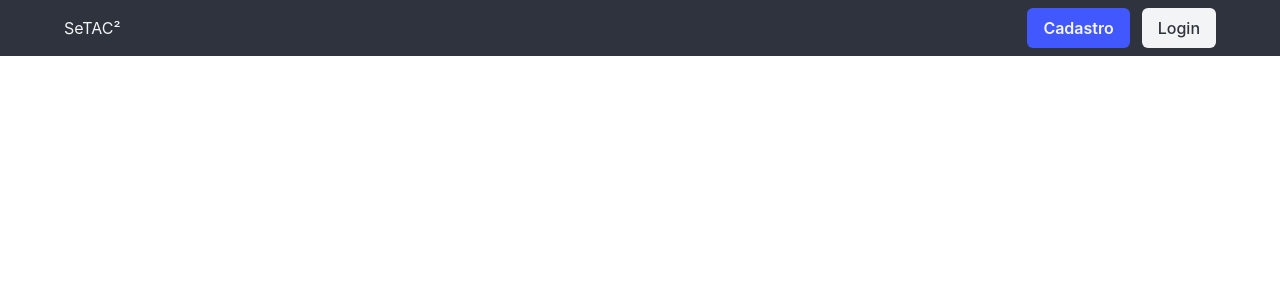
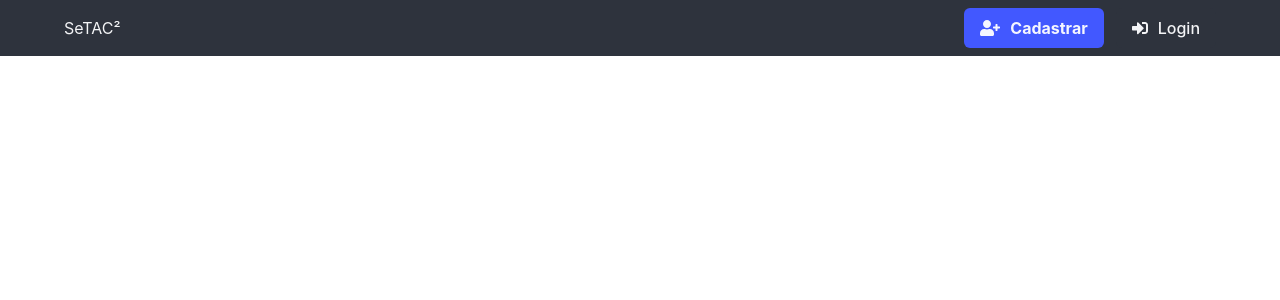
Before and after one commit to NathalieMartins/Setac-Web, a PHP site: page /cadastro.php in a window 1280 px wide. Shown: the top 300 px of the page. Run offline with PHP 8.4, Linux system fonts and the light colour scheme; some libraries are stand-ins or nearby versions.

Commit message:
Adiciona icones nos botões
Signed-off-by: Mikael Messias <mikaelmessias@outlook.com>

```diff
--- a/src/view/css/general.css
+++ b/src/view/css/general.css
@@ -1,12 +1,18 @@
-@media (max-width: 1024px) {
+@media screen and (max-width: 1023px) {
   .container {
     padding-left: 30px;
     padding-right: 30px;
   }
-}
 
-@media screen and (max-width: 1023px) {
   #navbar-menu {
     background-color: rgba(0,0,0,0);
   }
 }
+
+.mr-10 {
+  margin-right: 10px;
+}
+
+.ml-10 {
+  margin-left: 10px;
+}
--- a/src/view/include/navigation.phtml
+++ b/src/view/include/navigation.phtml
@@ -16,32 +16,52 @@
       <div class="navbar-end">
         <div class="navbar-item">
           <div class="field is-grouped is-dark">
-          <?php if($this->titulo === "erro") {?>
+          <?php if($this->modulo === "") {?>
+            <?php if($this->titulo === "erro") {?>
             <a class="button is-link" href="login.php">
               <strong>Voltar</strong>
             </a>
-          <?php } else {?>
+            <?php } else {?>
             <p class="control">
             <?php if($this->titulo === "cadastro") {?>
               <a class="button is-link" href="cadastro.php">
-                <strong>Cadastro</strong>
+                <i class="fas fa-user-plus mr-10"></i>
+                <span class="has-text-weight-bold">Cadastrar</span>
               </a>
             <?php } else { ?>
-              <a class="button is-light" href="cadastro.php">
-                Cadastro
+              <a class="button is-dark" href="cadastro.php">
+                <i class="fas fa-user-plus mr-10"></i>
+                <span>Cadastrar</span>
               </a>
             <?php } ?>
             </p>
             <p class="control">
             <?php if($this->titulo === "login") {?>
               <a class="button is-link" href="login.php">
-                <strong>Login</strong>
+                <i class="fas fa-sign-in-alt mr-10"></i>
+                <span class="has-text-weight-bold">Login</span>
               </a>
             <?php } else { ?>
-              <a class="button is-light" href="login.php">
-                Login
+              <a class="button is-dark" href="login.php">
+                <i class="fas fa-sign-in-alt mr-10"></i>
+                <span>Login</span>
               </a>
             <?php } ?>
+            </p>
+          <?php }} else if($this->modulo === "painel") {?>
+            <p class="control">
+              <a class="button is-dark" href="<?php echo $this->url_root ?>painel">
+                <i class="fas fa-user mr-10"></i>
+                <span>
+                  <?php echo $this->usuario->getLogin(); ?>
+                </span>
+              </a>
+            </p>
+            <p class="control">
+              <a class="button is-link" href="<?php echo $this->url_root ?>logout.php">
+                <i class="fas fa-sign-out-alt mr-10"></i>
+                <span class="has-text-weight-bold">Logout</span>
+              </a>
             </p>
           <?php } ?>
           </div>
```
